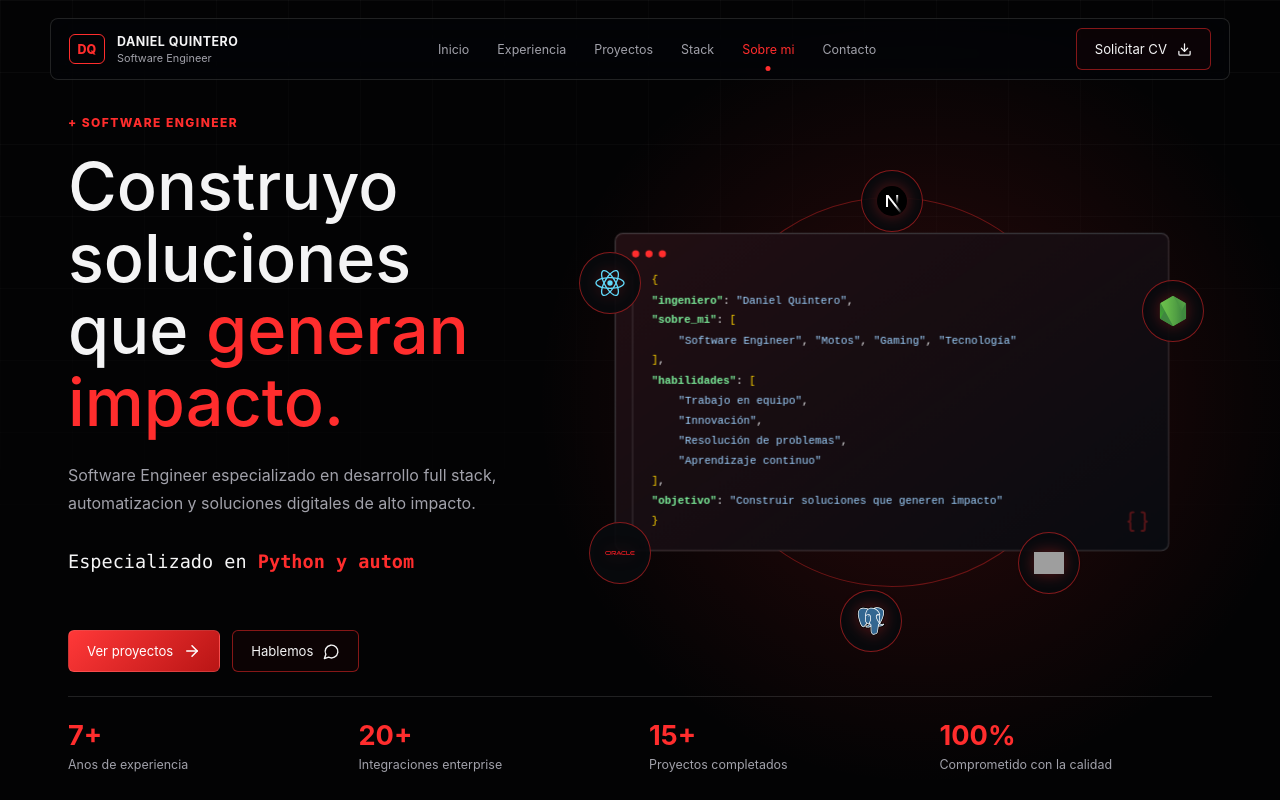
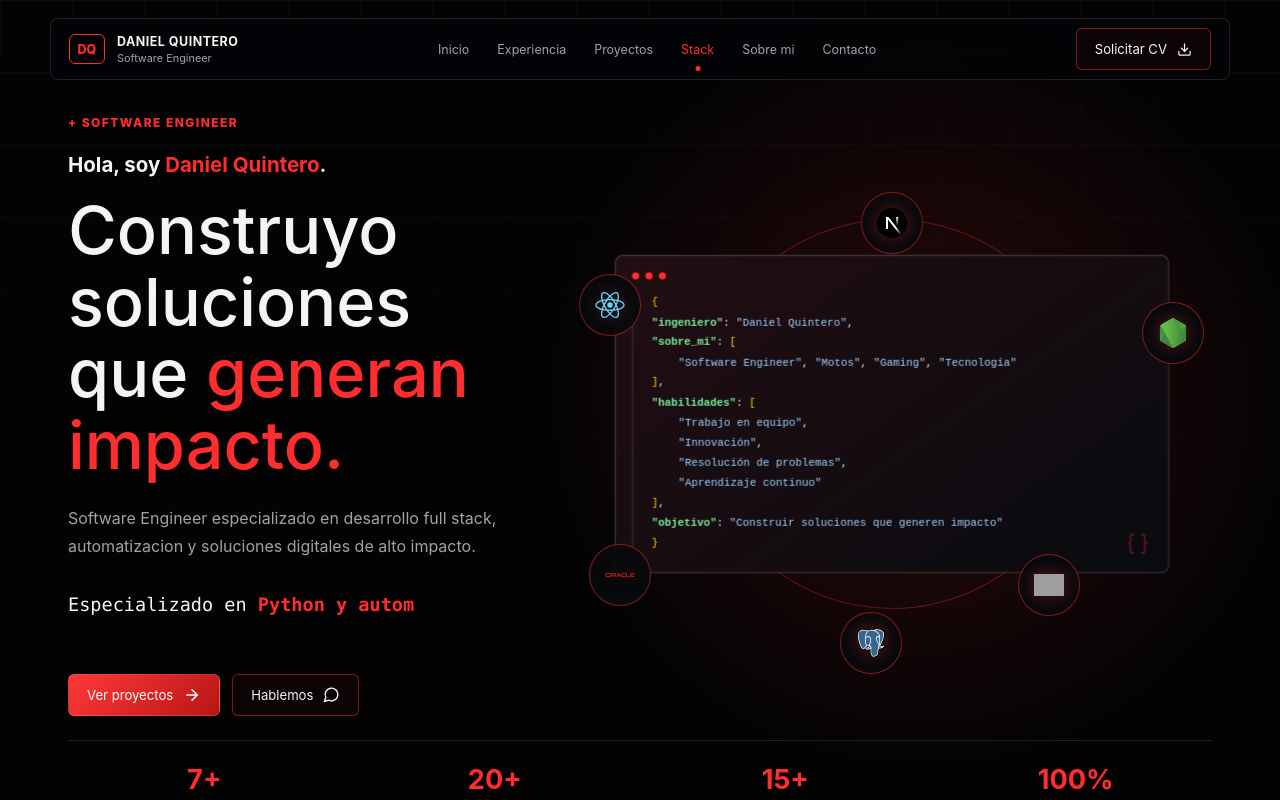
Before and after one commit to DanielSQN/mi-portafolio-web, a Next.js app: page / in a window 1280 px wide. Shown: the top 800 px of the page. Built offline with nearby package versions, Linux system fonts and the light colour scheme; no server answers; grey boxes are pictures that could not be loaded.

Commit message:
Polish hero identity and supporting sections

```diff
--- a/src/app/globals.css
+++ b/src/app/globals.css
@@ -215,6 +215,18 @@ body::before {
   font-weight: 500;
   letter-spacing: 0;
   margin-right: 8px;
+}
+
+.hero-intro {
+  color: var(--text);
+  font-size: clamp(1.05rem, 1.6vw, 1.35rem);
+  font-weight: 700;
+  line-height: 1.35;
+  margin-bottom: 16px;
+}
+
+.hero-intro span {
+  color: var(--red);
 }
 
 h1,
@@ -528,6 +540,7 @@ code {
 
 .stats-grid article {
   min-width: 0;
+  text-align: center;
 }
 
 .stats-grid strong {
@@ -798,7 +811,7 @@ code {
   align-items: center;
   display: grid;
   gap: 18px;
-  grid-template-columns: 180px 1fr auto;
+  grid-template-columns: 180px 1fr;
   min-height: 74px;
   padding: 16px;
 }
@@ -852,10 +865,6 @@ code {
   gap: 8px;
 }
 
-.skill-arrow {
-  color: var(--muted);
-}
-
 .about-section {
   align-items: stretch;
   grid-template-columns: minmax(280px, 0.8fr) minmax(0, 1fr);
@@ -863,8 +872,8 @@ code {
 
 .portrait-card {
   background:
-    radial-gradient(circle at 50% 28%, rgba(255, 45, 45, 0.35), transparent 42%),
-    linear-gradient(180deg, rgba(255, 45, 45, 0.12), rgba(255, 255, 255, 0.02));
+    radial-gradient(circle at 50% 30%, rgba(255, 45, 45, 0.38), transparent 38%),
+    linear-gradient(180deg, rgba(255, 45, 45, 0.13), rgba(255, 255, 255, 0.02));
   border: 1px solid var(--line);
   border-radius: var(--radius);
   min-height: 510px;
@@ -875,56 +884,25 @@ code {
 .portrait-glow {
   border: 1px solid rgba(255, 45, 45, 0.32);
   border-radius: 50%;
-  height: 250px;
+  height: 310px;
   left: 50%;
   position: absolute;
-  top: 56px;
+  top: 46px;
   transform: translateX(-50%);
-  width: 250px;
+  width: 310px;
 }
 
-.portrait {
+.portrait-photo {
+  background:
+    linear-gradient(180deg, transparent 62%, rgba(0, 0, 0, 0.35)),
+    url("/profile/daniel-quintero.png") center bottom / contain no-repeat,
+    linear-gradient(155deg, rgba(255, 45, 45, 0.18), rgba(255, 255, 255, 0.03));
   bottom: 0;
-  height: 440px;
+  height: 96%;
   left: 50%;
   position: absolute;
   transform: translateX(-50%);
-  width: 270px;
-}
-
-.portrait-face {
-  background:
-    linear-gradient(130deg, rgba(255, 255, 255, 0.7), transparent 48%),
-    #d7b19b;
-  border-radius: 48% 48% 42% 42%;
-  height: 118px;
-  left: 76px;
-  position: absolute;
-  top: 54px;
-  width: 112px;
-}
-
-.portrait-face::before {
-  background: #18100d;
-  border-radius: 52% 52% 36% 36%;
-  content: "";
-  height: 45px;
-  left: -4px;
-  position: absolute;
-  top: -22px;
-  width: 120px;
-}
-
-.portrait-suit {
-  background:
-    linear-gradient(90deg, transparent 48%, rgba(255, 45, 45, 0.9) 49%, rgba(255, 45, 45, 0.9) 51%, transparent 52%),
-    linear-gradient(135deg, #151515, #360d0d);
-  border-radius: 46% 46% 0 0;
-  bottom: 0;
-  height: 280px;
-  left: 25px;
-  position: absolute;
-  width: 220px;
+  width: min(78%, 410px);
 }
 
 .about-copy {
@@ -961,6 +939,13 @@ code {
 
 .cert-grid {
   grid-template-columns: repeat(2, minmax(0, 1fr));
+}
+
+.all-certifications-grid {
+  display: grid;
+  gap: 14px;
+  grid-template-columns: repeat(3, minmax(0, 1fr));
+  margin-top: 42px;
 }
 
 .cert-card {
@@ -1180,6 +1165,10 @@ form .primary-button {
     grid-template-columns: repeat(2, minmax(0, 1fr));
   }
 
+  .all-certifications-grid {
+    grid-template-columns: repeat(2, minmax(0, 1fr));
+  }
+
   .interest-grid {
     grid-template-columns: repeat(3, 1fr);
   }
@@ -1294,7 +1283,8 @@ form .primary-button {
     grid-template-columns: repeat(2, 1fr);
   }
 
-  .all-projects-grid {
+  .all-projects-grid,
+  .all-certifications-grid {
     grid-template-columns: 1fr;
   }
 
@@ -1311,7 +1301,7 @@ form .primary-button {
   }
 
   .skill-row {
-    grid-template-columns: 1fr auto;
+    grid-template-columns: 1fr;
   }
 
   .skill-list {
@@ -1325,7 +1315,20 @@ form .primary-button {
   }
 
   .portrait-card {
-    min-height: 430px;
+    min-height: 320px;
+    width: min(100%, 360px);
+    justify-self: center;
+  }
+
+  .portrait-glow {
+    height: 220px;
+    top: 36px;
+    width: 220px;
+  }
+
+  .portrait-photo {
+    height: 92%;
+    width: min(76%, 250px);
   }
 
   .interest-grid,
--- a/src/components/AboutSection.js
+++ b/src/components/AboutSection.js
@@ -9,10 +9,7 @@ export default function AboutSection() {
     <section className="section-shell about-section" id="sobre-mi">
       <Reveal className="portrait-card">
         <div className="portrait-glow" />
-        <div className="portrait">
-          <div className="portrait-face" />
-          <div className="portrait-suit" />
-        </div>
+        <div className="portrait-photo" aria-label="Foto de Daniel Quintero" />
       </Reveal>
 
       <Reveal className="about-copy glass-card" delay={120}>
--- a/src/components/CertificationsSection.js
+++ b/src/components/CertificationsSection.js
@@ -4,6 +4,9 @@ import Reveal from "./Reveal";
 import SectionHeader from "./SectionHeader";
 
 export default function CertificationsSection() {
+  const visibleCertifications = certifications.slice(0, 7);
+  const hasMoreCertifications = certifications.length > visibleCertifications.length;
+
   return (
     <section className="section-shell content-grid" id="certificaciones">
       <SectionHeader
@@ -14,7 +17,7 @@ export default function CertificationsSection() {
       />
 
       <div className="cert-grid">
-        {certifications.map((certification, index) => (
+        {visibleCertifications.map((certification, index) => (
           <Reveal className="cert-card glass-card" delay={index * 70} key={certification}>
             <span className="cert-icon">
               <Award size={20} />
@@ -22,11 +25,13 @@ export default function CertificationsSection() {
             <strong>{certification}</strong>
           </Reveal>
         ))}
-        <Reveal className="cert-action" delay={certifications.length * 70}>
-          <a className="ghost-button" href="#contacto">
-            Ver todas las certificaciones <ArrowRight size={16} />
-          </a>
-        </Reveal>
+        {hasMoreCertifications ? (
+          <Reveal className="cert-action" delay={visibleCertifications.length * 70}>
+            <a className="ghost-button" href="/certificaciones">
+              Ver todas las certificaciones <ArrowRight size={16} />
+            </a>
+          </Reveal>
+        ) : null}
       </div>
     </section>
   );
--- a/src/components/HeroSection.js
+++ b/src/components/HeroSection.js
@@ -23,6 +23,9 @@ export default function HeroSection() {
       <div className="hero-grid">
         <Reveal className="hero-copy">
           <p className="eyebrow">+ {profile.eyebrow}</p>
+          <p className="hero-intro">
+            Hola, soy <span>{profile.name}</span>.
+          </p>
           <h1>{profile.headline.replace("generan impacto.", "")}<span>generan impacto.</span></h1>
           <p>{profile.summary}</p>
           <TypewriterLine words={typewriterSpecialties} />
--- a/src/components/SkillsSection.js
+++ b/src/components/SkillsSection.js
@@ -1,4 +1,4 @@
-import { ChevronRight, Code2, Cloud, DatabaseZap, GitBranch, Sparkles } from "lucide-react";
+import { Code2, Cloud, DatabaseZap, GitBranch, Sparkles } from "lucide-react";
 import { skillGroups } from "@/data/portfolio";
 import Reveal from "./Reveal";
 import SectionHeader from "./SectionHeader";
@@ -29,7 +29,6 @@ export default function SkillsSection() {
                   <span key={skill}>{skill}</span>
                 ))}
               </div>
-              <ChevronRight className="skill-arrow" size={18} />
             </Reveal>
           );
         })}
```
Also changed, not shown: src/app/certificaciones/page.js (added, +41 -0 lines), src/app/sitemap.js (+11 -7 lines).
